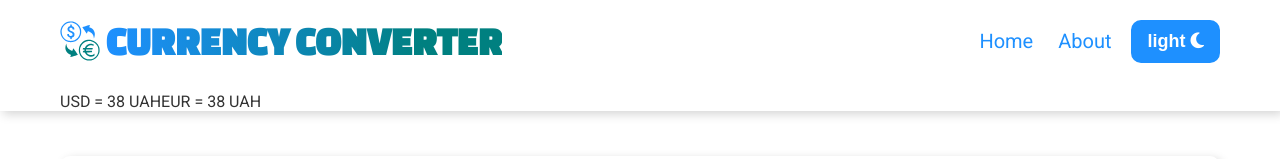
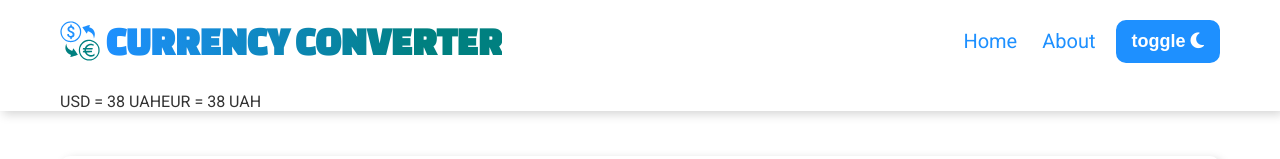
Before and after one commit to NemesisUA/react-currencies-converter, a React (Create React App) app: page / in a window 1280 px wide. Shown: the top 159 px of the page. Built offline with nearby package versions, Linux system fonts and the light colour scheme.

Commit message:
feat: add toggle icon day/night

```diff
--- a/src/components/Header.jsx
+++ b/src/components/Header.jsx
@@ -28,8 +28,11 @@ const Header = () => {
             </ul>
 
             <Button onClick={toggleTheme}
-             className="styled-btn">
-              {theme} <i className="fa-solid fa-moon" ></i>
+              className="styled-btn">
+              toggle {
+                theme === 'light' ? <i className="fa-solid fa-moon" ></i>
+                 : <i className="fa-solid fa-sun" ></i>
+               }
             </Button>
 
           </nav>
```
